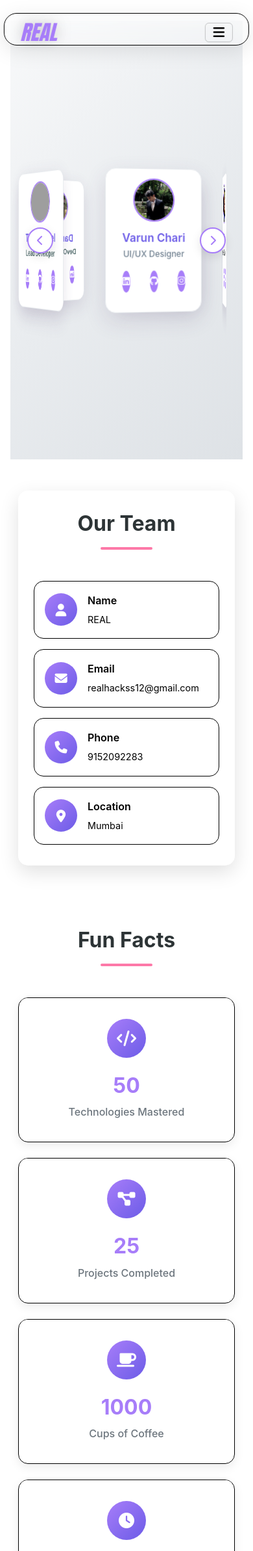
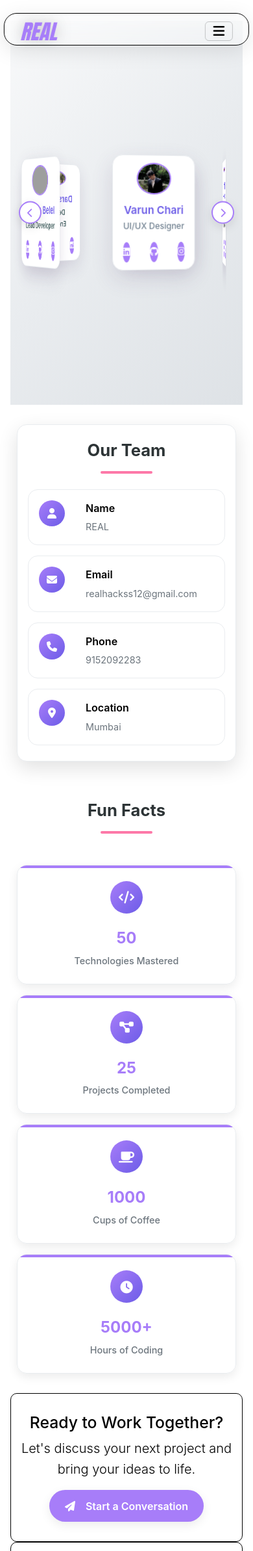
Before and after one commit to Tanishbelel/RealWeb, a Django app: page /about/ in a window 390 px wide. Shown: the top 2387 px of the page at 65% size. Run offline with Django 5.2, Linux system fonts and the light colour scheme; data comes from the database, SQL or seed files in the repository; some libraries are stand-ins or nearby versions; some web fonts are replaced; grey boxes are pictures that could not be loaded.

Commit message:
deploy changes

```diff
--- a/main/templates/about.html
+++ b/main/templates/about.html
@@ -237,17 +237,37 @@
 /* Reset and base styles */
 * {
     box-sizing: border-box;
+    margin: 0;
+    padding: 0;
 }
 
-/* Hero Section with Team Carousel - Light Theme */
+body {
+    font-family: -apple-system, BlinkMacSystemFont, 'Segoe UI', Roboto, Oxygen, Ubuntu, Cantarell, sans-serif;
+    line-height: 1.6;
+    color: var(--text-color);
+    overflow-x: hidden;
+}
+
+.container {
+    max-width: 1200px;
+    margin: 0 auto;
+    padding: 0 20px;
+}
+
+.section {
+    padding: 80px 0;
+}
+
+/* Hero Section with Team Carousel - Enhanced Responsive */
 .hero-section {
     min-height: 100vh;
     display: flex;
     align-items: center;
     justify-content: center;
     background: linear-gradient(135deg, #f8f9fa 0%, #e9ecef 50%, #dee2e6 100%);
-    padding: 10rem 1rem;
+    padding: 2rem 1rem;
     overflow: hidden;
+    position: relative;
 }
 
 .carousel-container {
@@ -258,6 +278,7 @@
     width: 100%;
     max-width: 900px;
     height: 450px;
+    margin: 0 auto;
 }
 
 .card-3d {
@@ -302,6 +323,10 @@
     overflow: hidden;
     border: 4px solid var(--primary-color);
     position: relative;
+    background: #f0f0f0;
+    display: flex;
+    align-items: center;
+    justify-content: center;
 }
 
 .member-image img {
@@ -336,7 +361,7 @@
     font-size: 1.4rem;
     font-weight: 600;
     margin-bottom: 0.5rem;
-    color: var(--text-color);
+    color: var(--secondary-color);
 }
 
 .member-role {
@@ -372,16 +397,6 @@
     transform: translateY(-3px);
 }
 
-.social-links a[href="#"] {
-    background: #ccc;
-    cursor: not-allowed;
-}
-
-.social-links a[href="#"]:hover {
-    background: #bbb;
-    transform: none;
-}
-
 /* Card positioning for 5-card team carousel */
 .card-3d .carousel-card.team-member:nth-child(1) {
     transform: translate(-50%, -50%) rotateY(0deg) translateZ(350px);
@@ -403,7 +418,7 @@
     transform: translate(-50%, -50%) rotateY(288deg) translateZ(350px);
 }
 
-/* Control buttons - Light theme */
+/* Control buttons */
 .control-button {
     position: absolute;
     top: 50%;
@@ -438,24 +453,6 @@
     transform: translateY(-50%) scale(1.1);
 }
 
-.control-button:active {
-    transform: translateY(-50%) scale(0.95);
-}
-
-/* Animation for team member cards */
-@keyframes teamMemberPulse {
-    0%, 100% {
-        box-shadow: 0 10px 30px rgba(0,0,0,0.1);
-    }
-    50% {
-        box-shadow: 0 15px 35px rgba(167, 125, 249, 0.3);
-    }
-}
-
-.is-animating-brightness .carousel-card.team-member {
-    animation: teamMemberPulse 4s ease-in-out infinite;
-}
-
 /* Personal Info Section */
 .personal-info-section {
     padding: 5rem 0;
@@ -467,7 +464,7 @@
     padding: 3rem;
     border-radius: var(--border-radius);
     box-shadow: var(--shadow-medium);
-    border: 1px solid black;
+    border: 1px solid #e9ecef;
 }
 
 .section-title {
@@ -478,8 +475,6 @@
     text-align: center;
     position: relative;
 }
-
-
 
 .info-grid {
     display: grid;
@@ -494,7 +489,7 @@
     background: white;
     border-radius: var(--border-radius);
     transition: var(--transition);
-    border: 1px solid black;
+    border: 1px solid #e9ecef;
     color: #2d3436;
 }
 
@@ -523,18 +518,19 @@
 .info-details {
     display: flex;
     flex-direction: column;
-    color:#2d3436;
+    color: #2d3436;
+    min-width: 0;
 }
 
 .info-details strong {
-    color:black;
+    color: black;
     font-weight: 600;
     margin-bottom: 0.25rem;
 }
 
 .info-details span {
-    color: black;
-    word-break: break-all;
+    color: var(--dark-gray);
+    word-break: break-word;
 }
 
 /* Fun Facts Section */
@@ -556,7 +552,7 @@
     background: transparent;
     border-radius: var(--border-radius);
     box-shadow: var(--shadow-light);
-    border: 1px solid black;
+    border: 1px solid #e9ecef;
     transition: var(--transition);
     position: relative;
     overflow: hidden;
@@ -569,7 +565,7 @@
     left: 0;
     right: 0;
     height: 4px;
-    background: white;
+    background: var(--primary-color);
 }
 
 .fun-fact:hover {
@@ -609,28 +605,30 @@
 /* CTA Section */
 .cta-section {
     padding: 5rem 0;
-    background: linear-gradient(135deg, var(--primary-color), var(--secondary-color));
+    background: transparent;
+    color: black;
+    border: 1px solid black;
+    border-radius: 10px;
+    margin: 2rem 1rem;
 }
 
-.cta-content {
-    color: white;
-}
-
-.cta-content h2 {
+.cta-section h2 {
     font-size: 2.5rem;
     font-weight: 700;
     margin-bottom: 1rem;
+    text-align: center;
 }
 
-.cta-content .lead {
+.cta-section .lead {
     font-size: 1.2rem;
     margin-bottom: 2rem;
     opacity: 0.9;
+    text-align: center;
 }
 
-.btn-primary {
-    background: white;
-    color: var(--primary-color);
+.btn {
+    background: var(--primary-color);
+    color: white;
     border: none;
     padding: 1rem 2rem;
     border-radius: 50px;
@@ -641,15 +639,17 @@
     gap: 0.5rem;
     transition: var(--transition);
     box-shadow: var(--shadow-light);
+    font-size: 1.1rem;
 }
 
-.btn-primary:hover {
+.btn:hover {
     transform: translateY(-3px);
     box-shadow: var(--shadow-medium);
-    color: var(--primary-color);
+    color: white;
+    background: var(--secondary-color);
 }
 
-/* Responsive Design */
+/* Enhanced Mobile Responsiveness */
 @media (max-width: 1200px) {
     .carousel-container {
         max-width: 700px;
@@ -678,8 +678,7 @@
     }
 
     .social-links a {
-        width: 40px;
-        height: 40px;
+        height: 50px;
         font-size: 1rem;
     }
 
@@ -688,24 +687,47 @@
     .card-3d .carousel-card.team-member:nth-child(3),
     .card-3d .carousel-card.team-member:nth-child(4),
     .card-3d .carousel-card.team-member:nth-child(5) {
-        transform: translate(-50%, -50%) rotateY(calc(var(--card-index) * 72deg)) translateZ(280px);
+        transform: translate(-50%, -50%) rotateY(calc(var(--card-index, 0) * 72deg)) translateZ(280px);
+    }
+
+    .section {
+        padding: 60px 0;
+    }
+}
+
+@media (max-width: 992px) {
+    .container {
+        padding: 0 15px;
+    }
+
+    .hero-section {
+        padding: 1rem;
+        min-height: 80vh;
+    }
+
+    .info-grid {
+        grid-template-columns: repeat(auto-fit, minmax(250px, 1fr));
+    }
+
+    .facts-grid {
+        grid-template-columns: repeat(auto-fit, minmax(220px, 1fr));
+        gap: 1.5rem;
+    }
+
+    .section-title {
+        font-size: 2.2rem;
     }
 }
 
 @media (max-width: 768px) {
-    .hero-section {
-        min-height: 80vh;
-        padding: 1rem;
-    }
-
     .carousel-container {
         max-width: 500px;
-        height: 300px;
+        height: 280px;
     }
 
     .carousel-card.team-member {
         width: 180px;
-        height: 260px;
+        height: 240px;
         padding: 1rem;
     }
 
@@ -735,8 +757,8 @@
     }
 
     .social-links a {
-        width: 35px;
-        height: 35px;
+        width: 40px;
+        height: 40px;
         font-size: 0.9rem;
     }
 
@@ -759,20 +781,20 @@
     .card-3d .carousel-card.team-member:nth-child(3),
     .card-3d .carousel-card.team-member:nth-child(4),
     .card-3d .carousel-card.team-member:nth-child(5) {
-        transform: translate(-50%, -50%) rotateY(calc(var(--card-index) * 72deg)) translateZ(200px);
+        transform: translate(-50%, -50%) rotateY(calc(var(--card-index, 0) * 72deg)) translateZ(200px);
     }
 
     .section {
-        padding: 3rem 0;
+        padding: 40px 0;
     }
 
     .about-content {
         padding: 2rem 1.5rem;
-        border: black;
     }
 
     .section-title {
         font-size: 2rem;
+        margin-bottom: 2rem;
     }
 
     .info-grid {
@@ -782,6 +804,14 @@
 
     .info-item {
         padding: 1rem;
+        flex-direction: column;
+        text-align: center;
+        gap: 1rem;
+    }
+
+    .info-icon {
+        margin-right: 0;
+        margin-bottom: 0.5rem;
     }
 
     .facts-grid {
@@ -806,23 +836,38 @@
         font-size: 2rem;
     }
 
-    .cta-content h2 {
+    .cta-section {
+        margin: 1rem 0.5rem;
+        padding: 3rem 1rem;
+    }
+
+    .cta-section h2 {
         font-size: 2rem;
     }
 
-    .cta-content .lead {
+    .cta-section .lead {
         font-size: 1.1rem;
     }
 }
 
-@media (max-width: 480px) {
+@media (max-width: 576px) {
+    .container {
+        padding: 0 10px;
+    }
+
+    .hero-section {
+        padding: 0.5rem;
+        min-height: 70vh;
+    }
+
     .carousel-container {
-        height: 250px;
+        height: 220px;
+        max-width: 400px;
     }
 
     .carousel-card.team-member {
         width: 140px;
-        height: 200px;
+        height: 180px;
         padding: 0.8rem;
     }
 
@@ -838,7 +883,7 @@
     }
 
     .member-info h3 {
-        font-size: 1rem;
+        font-size: 0.95rem;
         margin-bottom: 0.2rem;
     }
 
@@ -852,8 +897,8 @@
     }
 
     .social-links a {
-        width: 30px;
-        height: 30px;
+        width: 60px;
+        height: 28px;
         font-size: 0.8rem;
     }
 
@@ -863,12 +908,52 @@
         font-size: 1rem;
     }
 
+    #left-btn {
+        left: 5px;
+    }
+
+    #right-btn {
+        right: 5px;
+    }
+
     .card-3d .carousel-card.team-member:nth-child(1),
     .card-3d .carousel-card.team-member:nth-child(2),
     .card-3d .carousel-card.team-member:nth-child(3),
     .card-3d .carousel-card.team-member:nth-child(4),
     .card-3d .carousel-card.team-member:nth-child(5) {
-        transform: translate(-50%, -50%) rotateY(calc(var(--card-index) * 72deg)) translateZ(150px);
+        transform: translate(-50%, -50%) rotateY(calc(var(--card-index, 0) * 72deg)) translateZ(120px);
+    }
+
+    .section {
+        padding: 30px 0;
+    }
+
+    .about-content {
+        padding: 1.5rem 1rem;
+    }
+
+    .section-title {
+        font-size: 1.8rem;
+        margin-bottom: 1.5rem;
+    }
+
+    .info-item {
+        padding: 1rem;
+        text-align: left;
+        flex-direction: row;
+        align-items: flex-start;
+    }
+
+    .info-icon {
+        margin-right: 1rem;
+        margin-bottom: 0;
+        width: 40px;
+        height: 40px;
+        flex-shrink: 0;
+    }
+
+    .info-icon i {
+        font-size: 1rem;
     }
 
     .info-details span {
@@ -876,25 +961,122 @@
     }
 
     .facts-grid {
-        grid-template-columns: 1fr;
+        grid-template-columns: 1fr 1fr;
+        gap: 1rem;
+    }
+
+    .fun-fact {
+        padding: 1.5rem 0.8rem;
+    }
+
+    .fact-icon {
+        width: 50px;
+        height: 50px;
+    }
+
+    .fact-icon i {
+        font-size: 1.2rem;
+    }
+
+    .fun-fact h4 {
+        font-size: 1.8rem;
+    }
+
+    .fun-fact p {
+        font-size: 0.9rem;
+    }
+
+    .cta-section {
+        margin: 0.5rem;
+        padding: 2rem 1rem;
+    }
+
+    .cta-section h2 {
+        font-size: 1.8rem;
+    }
+
+    .cta-section .lead {
+        font-size: 1rem;
+    }
+
+    .btn {
+        padding: 0.8rem 1.5rem;
+        font-size: 1rem;
     }
 }
 
-/* Dark mode support */
-@media (prefers-color-scheme: dark) {
-    :root {
-        --text-color: #f8f9fa;
-        --light-gray: #2d3436;
-        --white: white;
-        --dark-gray: #ddd;
+@media (max-width: 400px) {
+    .facts-grid {
+        grid-template-columns: 1fr;
     }
 
-    .personal-info-section {
-        background: white;
+    .carousel-container {
+        height: 200px;
     }
 
-    .fun-facts-section {
-        background: white;
+    .carousel-card.team-member {
+        width: 120px;
+        height: 160px;
+        padding: 0.6rem;
+    }
+
+    .member-image {
+        width: 50px;
+        height: 50px;
+    }
+
+    .control-button {
+        width: 35px;
+        height: 35px;
+        font-size: 0.9rem;
+    }
+
+    .section-title {
+        font-size: 1.6rem;
+    }
+
+    .fun-fact h4 {
+        font-size: 1.5rem;
+    }
+}
+
+/* Focus styles for accessibility */
+.control-button:focus,
+.btn:focus {
+    outline: 2px solid var(--primary-color);
+    outline-offset: 2px;
+}
+
+/* Animation for team member cards */
+@keyframes teamMemberPulse {
+    0%, 100% {
+        box-shadow: 0 10px 30px rgba(0,0,0,0.1);
+    }
+    50% {
+        box-shadow: 0 15px 35px rgba(167, 125, 249, 0.3);
+    }
+}
+
+.is-animating-brightness .carousel-card.team-member {
+    animation: teamMemberPulse 4s ease-in-out infinite;
+}
+
+/* Reduced motion preferences */
+@media (prefers-reduced-motion: reduce) {
+    *,
+    *::before,
+    *::after {
+        animation-duration: 0.01ms !important;
+        animation-iteration-count: 1 !important;
+        transition-duration: 0.01ms !important;
+    }
+
+    .card-3d {
+        transition: none;
+    }
+
+    .is-animating-brightness .carousel-card {
+        animation: none;
     }
 }
 
@@ -910,7 +1092,6 @@
         break-inside: avoid;
     }
 }
-
 /* Accessibility improvements */
 @media (prefers-reduced-motion: reduce) {
     *,
--- a/main/templates/base.html
+++ b/main/templates/base.html
@@ -428,6 +428,8 @@
             /* Add some space when menu is opened */
             margin-top: 1rem;
             width: 100%;
+            background: white;
+            border-radius: 10px;
         }
 
         .navbar-nav-custom {
@@ -945,6 +947,7 @@
     0%, 100% { opacity: 1; }
     50% { opacity: 1; }
 }
+
     </style>
 </head>
 <body>
```
Also changed, not shown: main/templates/index.html (+4 -4 lines).
